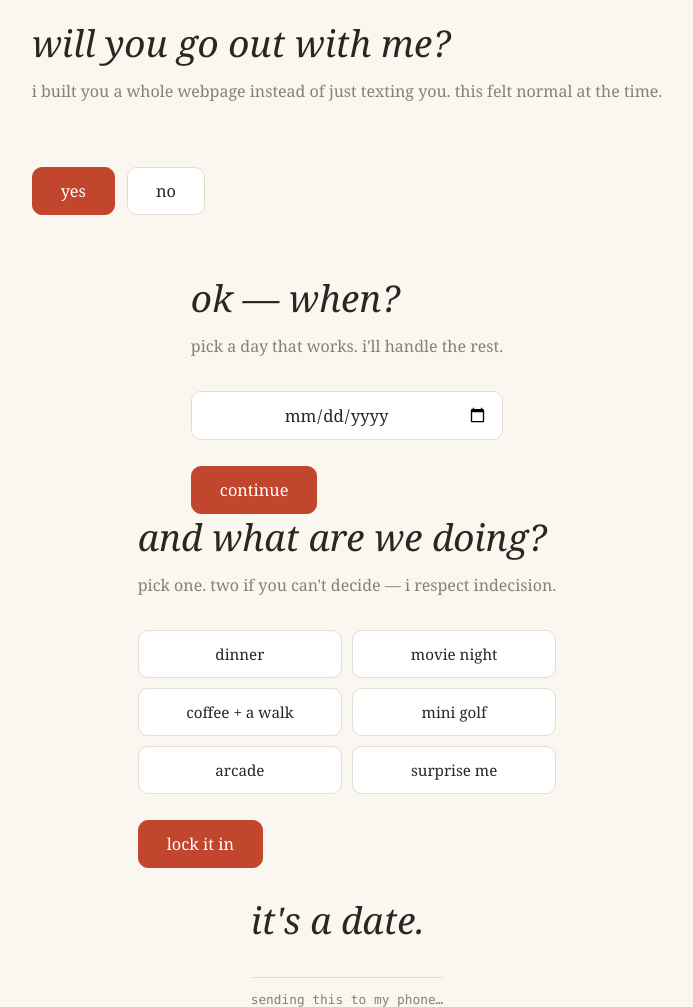
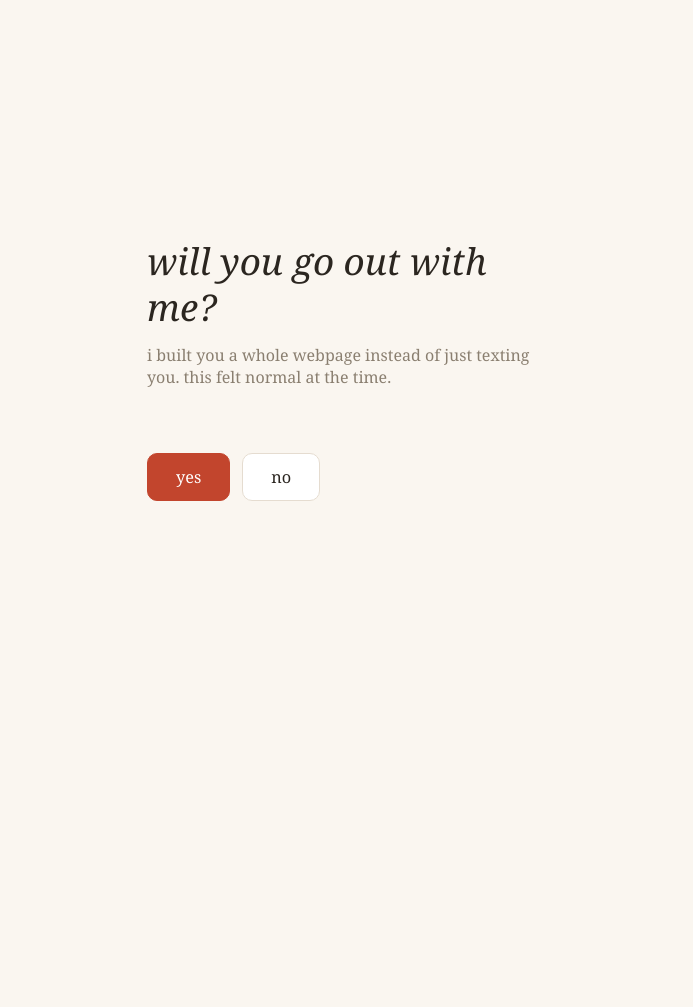
Before and after one commit to shawndellm/hey, a plain HTML site: page index.html in a window 1280 px wide. Shown: the whole page, without its empty margins (293-986 px from the left). After the commit the page ends 800 px from the top, so only its background shows below. Drawn offline with Linux system fonts and the light colour scheme.

Commit message:
fix: restore screen class on sections — flow shows one screen at a time
Co-Authored-By: Claude Fable 5 <noreply@anthropic.com>
Claude-Session: https://claude.ai/code/session_01MJctaAkuzXVjS3vaVrP3dj

```diff
--- a/index.html
+++ b/index.html
@@ -77,7 +77,7 @@
   <div class="line" style="animation-delay:3.0s">ok. here goes.</div>
 </section>
 
-<section id="ask">
+<section id="ask" class="screen">
   <h1 id="askTitle">will you go out with me?</h1>
   <p class="sub">i built you a whole webpage instead of just texting you. this felt normal at the time.</p>
   <div class="btn-row">
@@ -87,14 +87,14 @@
   <p class="quip mono" id="noQuip"></p>
 </section>
 
-<section id="day">
+<section id="day" class="screen">
   <h1>ok — when?</h1>
   <p class="sub">pick a day that works. i'll handle the rest.</p>
   <input type="date" id="datePick">
   <button class="yes" id="dayBtn">continue</button>
 </section>
 
-<section id="what">
+<section id="what" class="screen">
   <h1>and what are we doing?</h1>
   <p class="sub">pick one. two if you can't decide — i respect indecision.</p>
   <div class="grid" id="optGrid"></div>
@@ -102,7 +102,7 @@
   <p class="quip mono" id="optQuip"></p>
 </section>
 
-<section id="done">
+<section id="done" class="screen">
   <h1>it's a date.</h1>
   <p class="sub" id="doneSub"></p>
   <hr class="rule">
```
